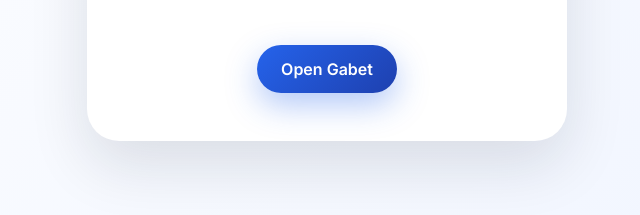
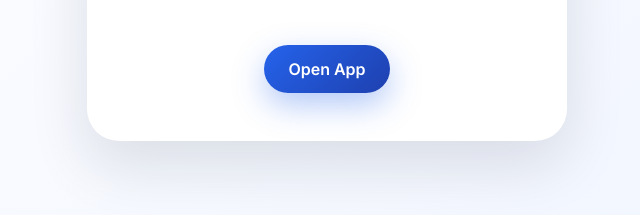
Before and after one commit to gjadimailig/gabet.github.io, a plain HTML site: page verify.html in a window 1280 px wide. Shown: the part 476-691 px from the top of the page, 313-953 px from the left. Drawn offline with Linux system fonts and the light colour scheme.

Commit message:
Update verify

```diff
--- a/verify.html
+++ b/verify.html
@@ -88,7 +88,7 @@
         <p>
           You're all set. Tap the button below to return to the Gabet iOS app and finish authentication.
         </p>
-        <a class="deep-link" href="gabet://auth-callback">Open Gabet</a>
+        <a class="deep-link" href="gabet://auth-callback">Open App</a>
       </div>
       <div class="state state-error">
         <p class="eyebrow">Link check</p>
@@ -96,7 +96,7 @@
         <p data-error-body>
           The verification link you used is no longer valid. Request a new one from the app to continue.
         </p>
-        <a class="retry-link" href="index.html#contact">Request new link</a>
+        <a class="retry-link" href="gabet://auth-callback">Open App</a>
       </div>
     </div>
     <script>
@@ -112,7 +112,7 @@
         const description = params.get('error_description');
         if (errorCode === 'otp_expired') {
           headline.textContent = 'Link expired';
-          body.textContent = description || 'This verification link has expired. Please request a fresh one from the app.';
+          body.textContent = 'Please request a new verification link in the app.';
         } else {
           headline.textContent = 'Verification issue';
           body.textContent = description || 'We could not verify your registration link. Please request a new one.';
```
